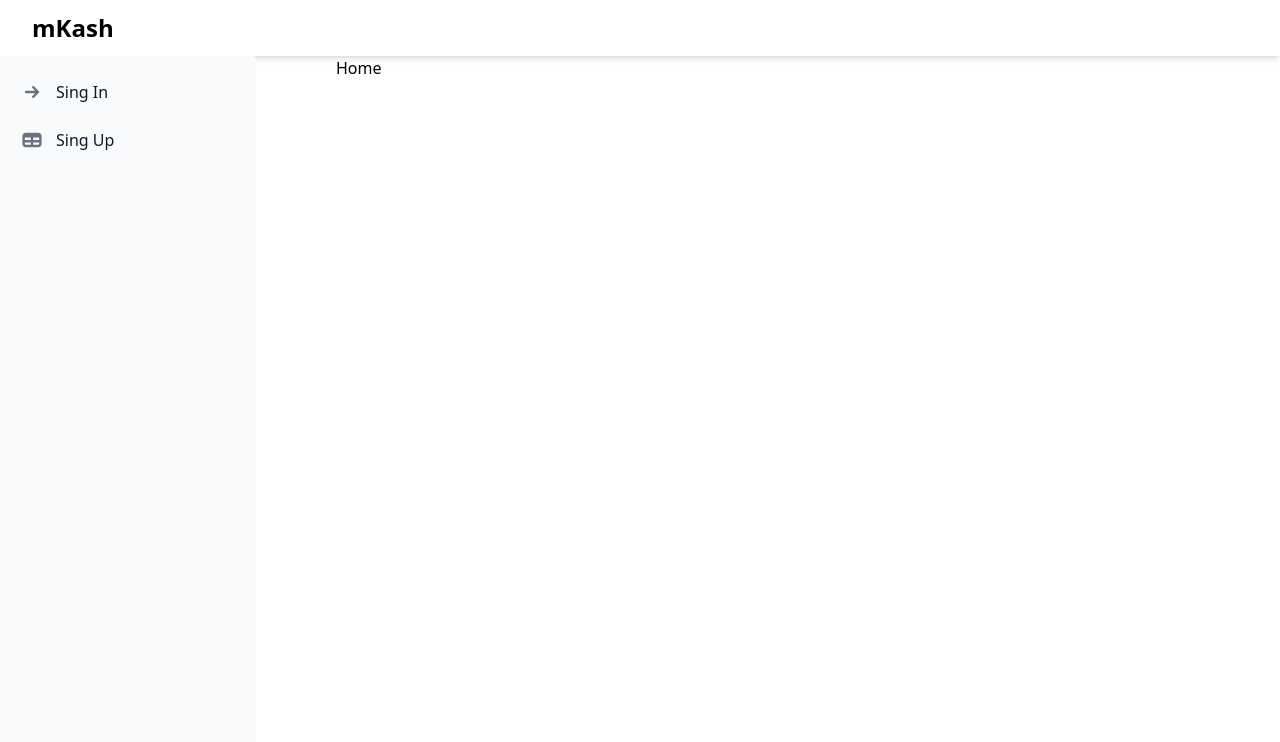
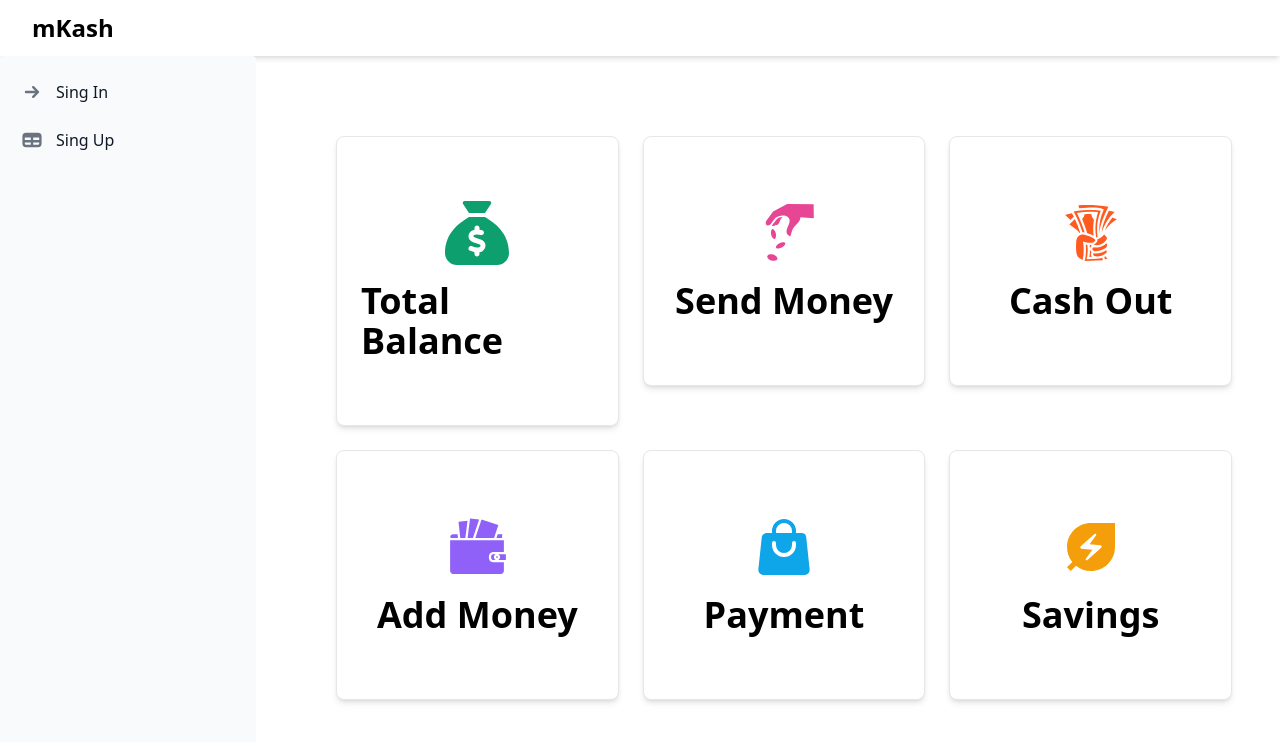
Before and after one commit to omor777/mKash-client, a React (Vite) app: page /home in a window 1280 px wide. Shown: the top 742 px of the page. Built offline with nearby package versions, Linux system fonts and the light colour scheme.

Commit message:
implement pagination

```diff
--- a/src/components/shared/SidebarSec.jsx
+++ b/src/components/shared/SidebarSec.jsx
@@ -6,7 +6,11 @@ import { logoutUser } from "../../features/auth/authSlice";
 import { persistor } from "../../app/store";
 import { MdOutlineLogout } from "react-icons/md";
 import { FaBars, FaUsers } from "react-icons/fa";
+import { TiHome } from "react-icons/ti";
 import { toggleSidebar } from "../../features/toggle/toggleSlice";
+import { GiTakeMyMoney, GiWallet, GiPayMoney } from "react-icons/gi";
+import { FaSackDollar } from "react-icons/fa6";
+
 const SidebarSec = () => {
   const { user, isUserExist } = useSelector((state) => state.auth);
   const { isOpen } = useSelector((state) => state.toggle);
@@ -54,9 +58,25 @@ const SidebarSec = () => {
                     </Sidebar.Item>
                   </>
                 )}
-                <Sidebar.Item href="#">Inbox</Sidebar.Item>
-                <Sidebar.Item href="#">Users</Sidebar.Item>
-                <Sidebar.Item href="#">Products</Sidebar.Item>
+                {user.role === "USER" && (
+                  <>
+                    <Sidebar.Item as={NavLink} to="/home" icon={TiHome}>
+                      Home
+                    </Sidebar.Item>
+                    <Sidebar.Item as={NavLink} icon={FaSackDollar}>
+                      Total Balance
+                    </Sidebar.Item>
+                    <Sidebar.Item as={NavLink} icon={GiPayMoney}>
+                      Send Money
+                    </Sidebar.Item>
+                    <Sidebar.Item as={NavLink} icon={GiTakeMyMoney}>
+                      Cash Out
+                    </Sidebar.Item>
+                    <Sidebar.Item as={NavLink} icon={GiWallet}>
+                      Add Money
+                    </Sidebar.Item>
+                  </>
+                )}
                 <Sidebar.Item
                   onClick={handleLogout}
                   icon={MdOutlineLogout}
--- /dev/null
+++ b/src/features/auth/authSelectors.js
@@ -0,0 +1,10 @@
+import { createSelector } from "@reduxjs/toolkit";
+
+const selectAuth = (state) => state.auth;
+
+export const selectUser = createSelector(selectAuth, (auth) => auth.user);
+
+export const selectIsUserExist = createSelector(
+  selectAuth,
+  (auth) => auth.isUserExist
+);
--- a/src/pages/home/Home.jsx
+++ b/src/pages/home/Home.jsx
@@ -1,8 +1,11 @@
+import UserHome from "./user-home/UserHome";
 
 const Home = () => {
   return (
-    <div>Home</div>
-  )
-}
+    <div className="py-20">
+      <UserHome />
+    </div>
+  );
+};
 
-export default Home
+export default Home;
--- /dev/null
+++ b/src/pages/home/user-home/UserHome.jsx
@@ -0,0 +1,63 @@
+import { Card } from "flowbite-react";
+import { FaSackDollar } from "react-icons/fa6";
+import { Link } from "react-router-dom";
+import { GiTakeMyMoney, GiWallet, GiPayMoney } from "react-icons/gi";
+import { HiShoppingBag } from "react-icons/hi2";
+import { MdEnergySavingsLeaf } from "react-icons/md";
+
+const UserHome = () => {
+  return (
+    <div className="grid grid-cols-1 sm:grid-cols-2 lg:grid-cols-3 gap-6">
+      <Link>
+        <Card className="py-10">
+          <div className="flex flex-col justify-center items-center gap-4">
+            <FaSackDollar className="h-16 w-16 text-green-500" />
+            <p className="text-3xl lg:text-4xl font-extrabold">Total Balance</p>
+          </div>
+        </Card>
+      </Link>
+      <Link>
+        <Card className="py-10">
+          <div className="flex flex-col justify-center items-center gap-4">
+            <GiPayMoney className="h-16 w-16 text-pink-500" />
+            <p className="text-3xl lg:text-4xl font-extrabold">Send Money</p>
+          </div>
+        </Card>
+      </Link>
+      <Link>
+        <Card className="py-10">
+          <div className="flex flex-col justify-center items-center gap-4">
+            <GiTakeMyMoney className="h-16 w-16 text-orange-500" />
+            <p className="text-3xl lg:text-4xl font-extrabold">Cash Out</p>
+          </div>
+        </Card>
+      </Link>
+      <Link>
+        <Card className="py-10">
+          <div className="flex flex-col justify-center items-center gap-4">
+            <GiWallet className="h-16 w-16 text-purple-500" />
+            <p className="text-3xl lg:text-4xl font-extrabold">Add Money</p>
+          </div>
+        </Card>
+      </Link>
+      <Link>
+        <Card className="py-10">
+          <div className="flex flex-col justify-center items-center gap-4">
+            <HiShoppingBag className="h-16 w-16 text-sky-500" />
+            <p className="text-3xl lg:text-4xl font-extrabold">Payment</p>
+          </div>
+        </Card>
+      </Link>
+      <Link>
+        <Card className="py-10">
+          <div className="flex flex-col justify-center items-center gap-4">
+            <MdEnergySavingsLeaf className="h-16 w-16 text-amber-500" />
+            <p className="text-3xl lg:text-4xl font-extrabold">Savings</p>
+          </div>
+        </Card>
+      </Link>
+    </div>
+  );
+};
+
+export default UserHome;
--- a/src/pages/show-users/ShowUsers.jsx
+++ b/src/pages/show-users/ShowUsers.jsx
@@ -1,12 +1,22 @@
-import { Badge, Button, Spinner, Table } from "flowbite-react";
+import { Badge, Button, Pagination, Spinner, Table } from "flowbite-react";
 import {
   useGetAllUsersQuery,
   usePatchUserMutation,
 } from "../../services/usersApi";
 import { toast } from "react-toastify";
+import { useState } from "react";
 
 const ShowUsers = () => {
-  const { data: users, isLoading } = useGetAllUsersQuery();
+  const [page, setPage] = useState(1);
+  const [limit, setLimit] = useState(10);
+  const [search, setSearch] = useState("");
+
+  const { data, isLoading } = useGetAllUsersQuery({
+    page,
+    limit,
+    search,
+  });
+
   const [patchUser, { isLoading: isUpdating }] = usePatchUserMutation();
 
   const handleApproved = async (id) => {
@@ -21,6 +31,11 @@ const ShowUsers = () => {
     }
   };
 
+  const handlePagination = (page) => {
+    console.log(page);
+    setPage(page);
+  };
+
   if (isLoading) {
     return (
       <div className="h-screen flex items-center justify-center">
@@ -30,7 +45,8 @@ const ShowUsers = () => {
   }
 
   return (
-    <div className="overflow-x-auto shadow-md my-20">
+    <div className="my-20">
+      <div className="overflow-x-auto shadow-md">
         <Table hoverable>
           <Table.Head>
             <Table.HeadCell>Name</Table.HeadCell>
@@ -41,7 +57,7 @@ const ShowUsers = () => {
             <Table.HeadCell>Action</Table.HeadCell>
           </Table.Head>
           <Table.Body className="divide-y">
-          {users.map((user) => (
+            {data?.users?.map((user) => (
               <Table.Row
                 key={user._id}
                 className="bg-white dark:border-gray-700 dark:bg-gray-800"
@@ -79,6 +95,15 @@ const ShowUsers = () => {
           </Table.Body>
         </Table>
       </div>
+      <div className="flex overflow-x-auto justify-center mt-8">
+        <Pagination
+          currentPage={page}
+          totalPages={data.totalPages || 1}
+          onPageChange={handlePagination}
+          showIcons
+        />
+      </div>
+    </div>
   );
 };
 
--- a/src/services/usersApi.js
+++ b/src/services/usersApi.js
@@ -3,17 +3,22 @@ import { api } from "./api";
 const usersApi = api.injectEndpoints({
   endpoints: (builder) => ({
     getAllUsers: builder.query({
-      query: () => "/users",
-      providesTags: (result) => {
-        return result
+      query: ({ page = 1, limit = 10, search = "" }) => {
+        return {
+          url: "/users",
+          params: { page, limit, search },
+        };
+      },
+      providesTags: (result) =>
+        result
           ? [
-              ...result.map(({ id }) => {
-                return { type: "Users", id };
-              }),
+              ...result.users.map(({ _id }) => ({
+                type: "Users",
+                id: _id,
+              })),
               { type: "Users", id: "LIST" },
             ]
-          : [{ type: "Users", id: "LIST" }];
-      },
+          : [{ type: "Users", id: "LIST" }],
     }),
     patchUser: builder.mutation({
       query: ({ id }) => {
```
Lines whose indentation alone changed are shown as unchanged.
